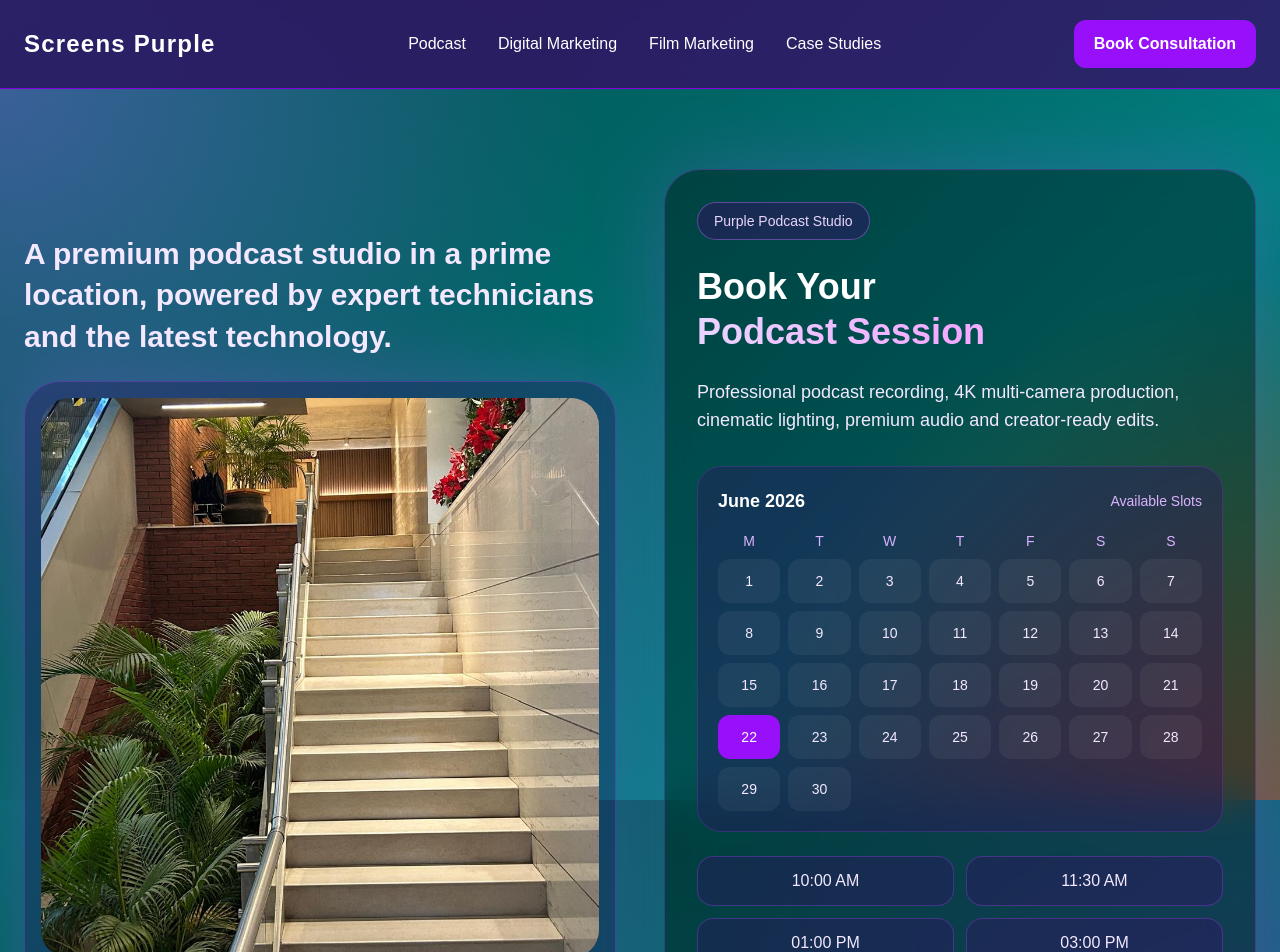
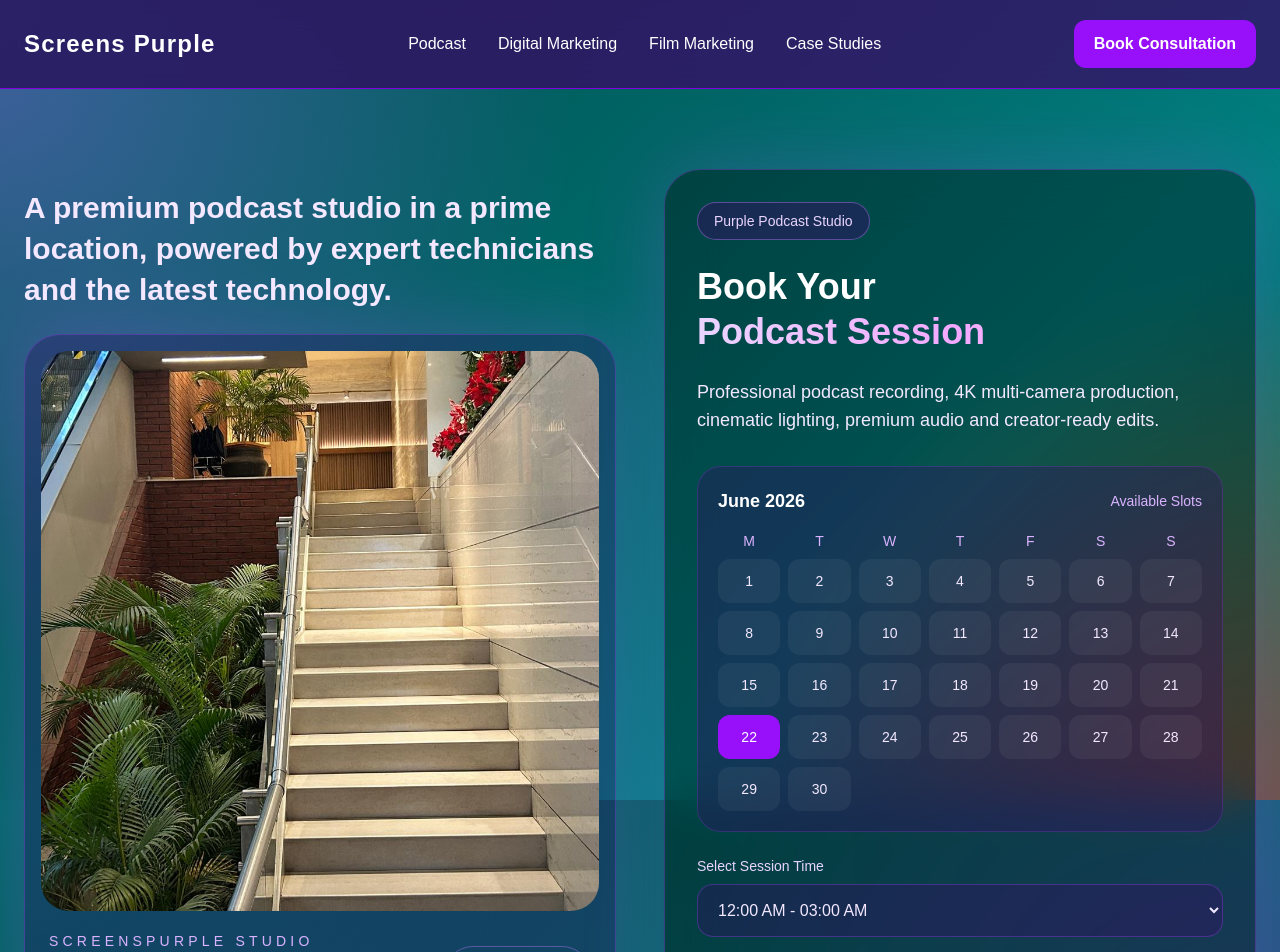
Before and after one commit to p8d9ym8dz7-lang/screenspurple-Marketing-Site, a Next.js app: page / in a window 1280 px wide. Shown: the top 952 px of the page. Built offline with nearby package versions, Linux system fonts and the light colour scheme.

Commit message:
feat: replace booking slots with 3-hour dropdown selector

```diff
--- a/src/app/page.tsx
+++ b/src/app/page.tsx
@@ -116,15 +116,21 @@ export default function HomePage() {
               </div>
             </div>
 
-            <div className="mt-6 grid grid-cols-2 gap-3">
-              {["10:00 AM","11:30 AM","01:00 PM","03:00 PM","05:00 PM","07:00 PM"].map((slot) => (
-                <button
-                  key={slot}
-                  className="rounded-2xl border border-purple-500/30 bg-purple-950/30 px-4 py-3 text-purple-100 hover:bg-purple-600"
-                >
-                  {slot}
-                </button>
-              ))}
+            <div className="mt-6">
+              <label className="mb-2 block text-sm font-medium text-purple-200">
+                Select Session Time
+              </label>
+
+              <select className="w-full rounded-2xl border border-purple-500/30 bg-purple-950/30 px-4 py-4 text-purple-100 outline-none">
+                <option>12:00 AM - 03:00 AM</option>
+                <option>03:00 AM - 06:00 AM</option>
+                <option>06:00 AM - 09:00 AM</option>
+                <option>09:00 AM - 12:00 PM</option>
+                <option>12:00 PM - 03:00 PM</option>
+                <option>03:00 PM - 06:00 PM</option>
+                <option>06:00 PM - 09:00 PM</option>
+                <option>09:00 PM - 12:00 AM</option>
+              </select>
             </div>
 
             <a
```
